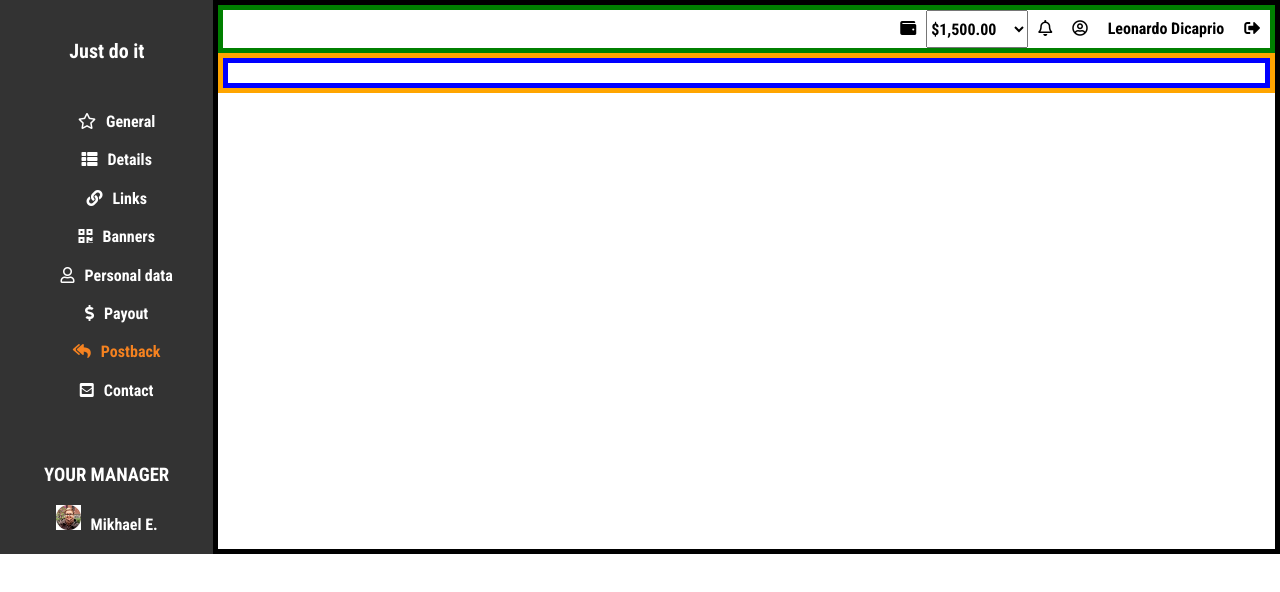
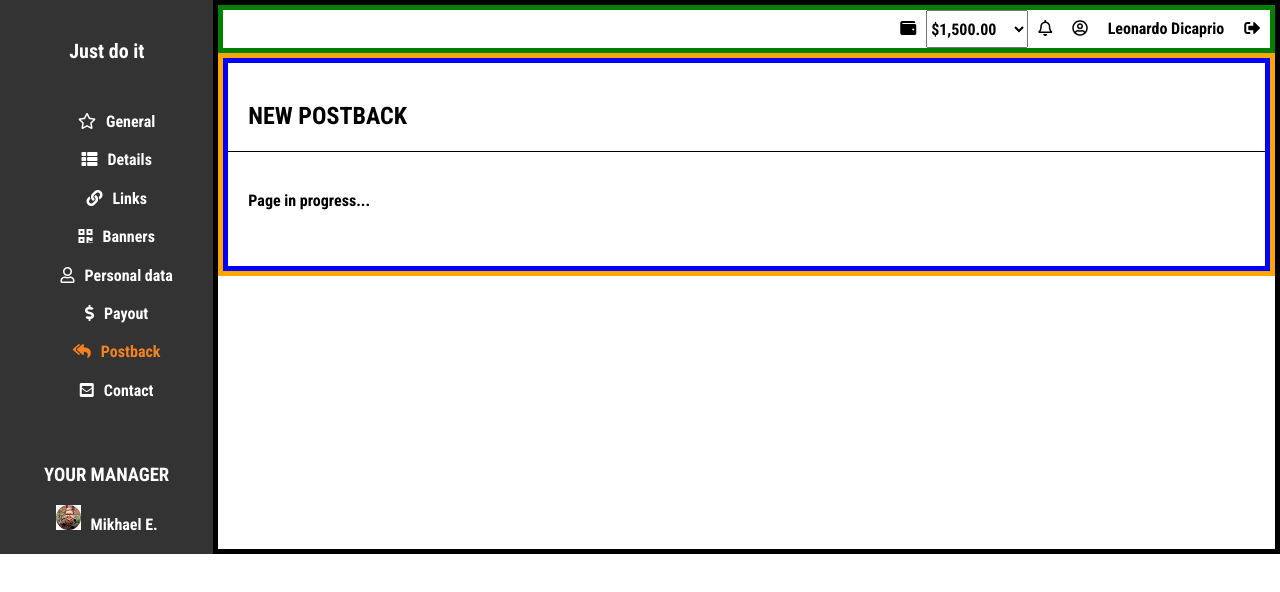
Before and after one commit to dygus4/solo-project, a plain HTML site: page index.html in a window 1280 px wide. Both pictures are taken after a click on the link "Postback". Drawn offline with nearby package versions, Linux system fonts and the light colour scheme.

Commit message:
Add all pages

```diff
--- a/index.html
+++ b/index.html
@@ -529,7 +529,8 @@
             </div>
 
             <div id="postback" class="post postback">
-
+              <h2>NEW POSTBACK</h2>
+              <p>Page in progress...</p>
             </div>
 
             <div id ="contact" class="post contact">
--- a/sass/_layout.scss
+++ b/sass/_layout.scss
@@ -480,3 +480,8 @@ input, textarea {
         max-width: 100%;
       }
 }
+.postback{
+    p{
+        padding: 20px;
+    }
+}
```
Also changed, not shown: css/style.css, 1 other file.
